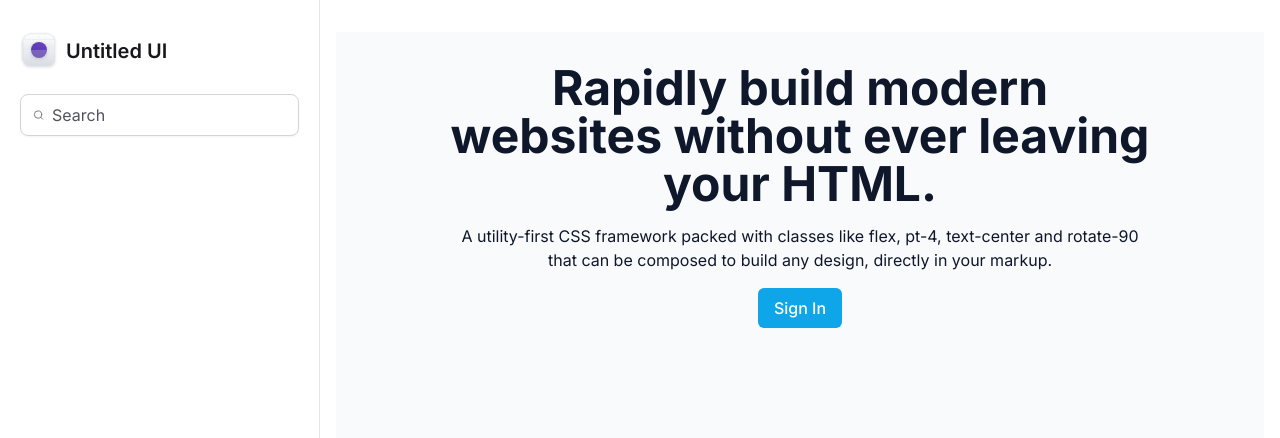
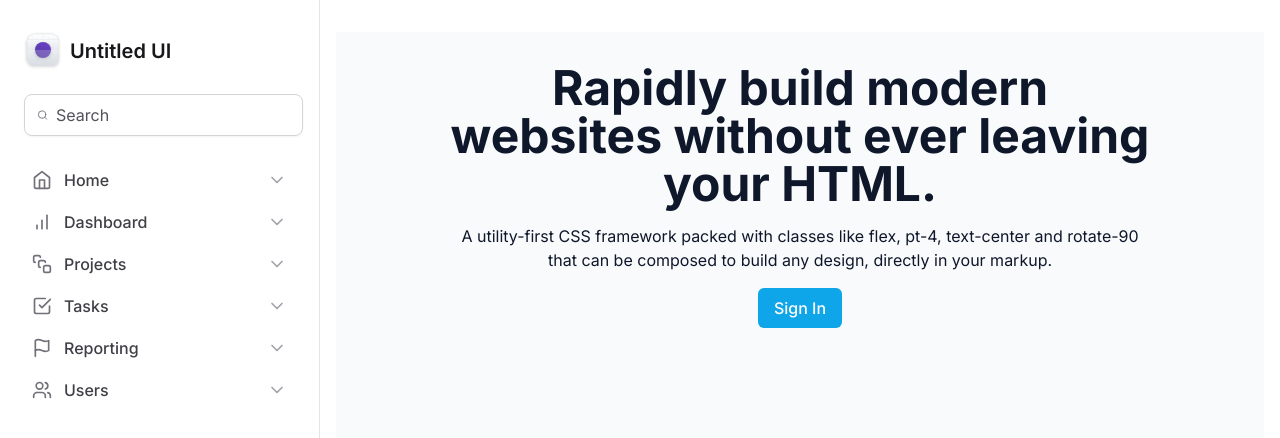
Before and after one commit to Adriano0106/tailwind-next, a Next.js app: page / in a window 1280 px wide. Shown: the top 438 px of the page. Built offline with nearby package versions, Linux system fonts and the light colour scheme.

Commit message:
Cria menu

```diff
--- a/src/app/components/Sidebar/Logo.tsx
+++ b/src/app/components/Sidebar/Logo.tsx
@@ -1,6 +1,6 @@
 export function Logo() {
   return (
-    <strong className="flex items-center gap-2 text-xl font-semibold text-zinc-900">
+    <strong className="mx-1 flex items-center gap-2 text-xl font-semibold text-zinc-900">
       <svg
         width={38}
         height={38}
--- /dev/null
+++ b/src/app/components/Sidebar/MainNavigation/NavItem.tsx
@@ -0,0 +1,22 @@
+import { ChevronDown } from "lucide-react";
+import { ElementType } from "react";
+
+export interface NavItemProps {
+  title: string;
+  icon: ElementType;
+}
+
+export function NavItem({ title, icon: Icon }: NavItemProps) {
+  return (
+    <a
+      href=""
+      className="group flex items-center gap-3 rounded px-3 py-2 hover:bg-violet-50"
+    >
+      <Icon className="h-5 w-5 text-zinc-500" />
+      <span className="font-medium text-zinc-700 group-hover:text-violet-500">
+        {title}
+      </span>
+      <ChevronDown className="ml-auto h-5 w-5 text-zinc-400 group-hover:text-violet-300" />
+    </a>
+  );
+}
--- /dev/null
+++ b/src/app/components/Sidebar/MainNavigation/index.tsx
@@ -0,0 +1,22 @@
+import { NavItem } from "./NavItem";
+import {
+  BarChart,
+  CheckSquare,
+  Flag,
+  Home,
+  SquareStack,
+  Users,
+} from "lucide-react";
+
+export function MainNavigation() {
+  return (
+    <nav className="space-y-0.5">
+      <NavItem title="Home" icon={Home} />
+      <NavItem title="Dashboard" icon={BarChart} />
+      <NavItem title="Projects" icon={SquareStack} />
+      <NavItem title="Tasks" icon={CheckSquare} />
+      <NavItem title="Reporting" icon={Flag} />
+      <NavItem title="Users" icon={Users} />
+    </nav>
+  );
+}
--- a/src/app/components/Sidebar/index.tsx
+++ b/src/app/components/Sidebar/index.tsx
@@ -1,18 +1,21 @@
 import { Logo } from "./Logo";
 import { Search } from "lucide-react";
+import { MainNavigation } from "./MainNavigation";
 
 export function Sidebar() {
   return (
     <aside className="space-y-6 border-r border-zinc-200 px-5 py-8">
       <Logo />
 
-      <div className="flex w-full items-center gap-2 rounded-lg border border-zinc-300 px-3 py-2 shadow-sm">
+      <div className="mx-1 flex w-full items-center gap-2 rounded-lg border border-zinc-300 px-3 py-2 shadow-sm">
         <Search className="h-5 w-5 text-zinc-500" />
         <input
           className="flex-1 border-0 bg-transparent p-0 text-zinc-900 placeholder-zinc-600"
           placeholder="Search"
         />
       </div>
+
+      <MainNavigation />
     </aside>
   );
 }
```
